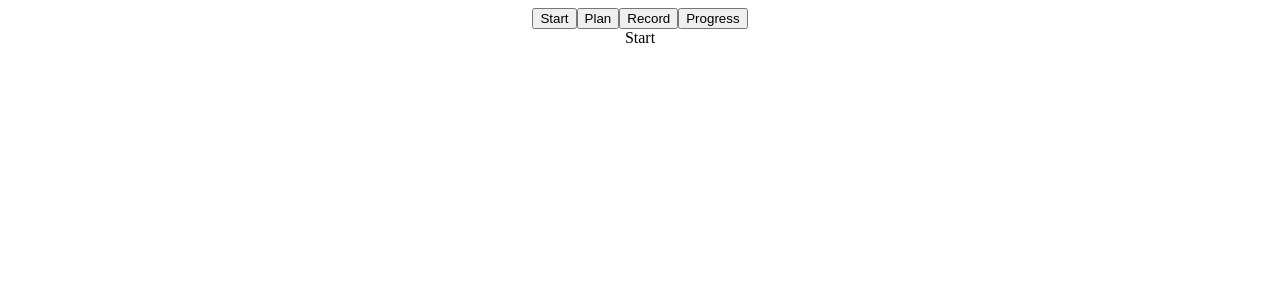
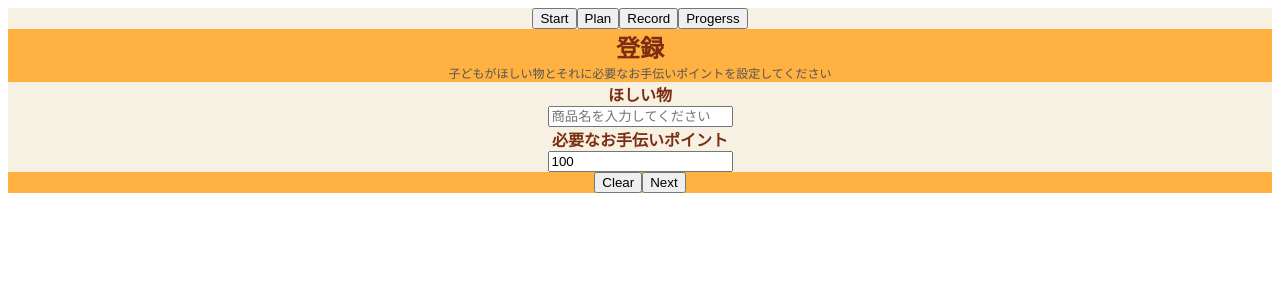
Before and after one commit to bvv-1/okane-no-kyouiku, a React (Vite) app: page / in a window 1280 px wide. Shown: the top 300 px of the page. Built offline with nearby package versions, Linux system fonts and the light colour scheme; no server answers; the HTML template or start-up script is replaced by a standard one.

Commit message:
fix Start

```diff
--- a/src/App.css
+++ b/src/App.css
@@ -1,4 +1,45 @@
 /* CSSです */
 .App {
   text-align: center;
+  background-color: #f7f1e3;
+  color: #555;
 }
+
+.title {
+  background-color: #ffb142;
+}
+
+.buttons {
+  background-color: #ffb142;
+}
+
+/* タイポグラフィ */
+h1 {
+  margin: 0;
+  font-size: 24px;
+  font-weight: bold;
+	color: #7C2D12;
+}
+h2 {
+  margin: 0;
+  font-size: 20px;
+  font-weight: bold;
+	color: #7C2D12;
+}
+h3 {
+  margin: 0;
+  font-size: 16px;
+  font-weight: bold;
+	color: #7C2D12;
+}
+p {
+  margin: 0;
+  font-size: 12px;
+  font-weight: normal;
+}
+.small {
+  font-size: 10px;
+}
+.caption {
+  font-size: 6px;
+}
--- a/src/App.tsx
+++ b/src/App.tsx
@@ -24,22 +24,58 @@ export default function App() {
   return (
     <div className="App">
       {data}
-      <button onClick={() => setUIState(UIState.Start)}><Start /></button>
-      <button onClick={() => setUIState(UIState.Plan)}><Plan /></button>
-      <button onClick={() => setUIState(UIState.Record)}><Record /></button>
-      <button onClick={() => setUIState(UIState.Progress)}><Progress /></button>
+      <button onClick={() => setUIState(UIState.Start)}>Start</button>
+      <button onClick={() => setUIState(UIState.Plan)}>Plan</button>
+      <button onClick={() => setUIState(UIState.Record)}>Record</button>
+      <button onClick={() => setUIState(UIState.Progress)}>Progerss</button>
 
-      {uiState === UIState.Start && <div>Start</div>}
-      {uiState === UIState.Plan && <div>Plan</div>}
-      {uiState === UIState.Record && <div>Record</div>}
-      {uiState === UIState.Progress && <div>Progress</div>}
+      <div>
+        {uiState === UIState.Start && <Start />}
+        {uiState === UIState.Plan && <Plan />}
+        {uiState === UIState.Record && <Record />}
+        {uiState === UIState.Progress && <Progress />}
+      </div>
     </div>
   )
 }
 
 // ここからをメインでいじってください!
 function Start() {
-  return <div>Start</div>
+  const [itemName, setItemName] = useState("")
+  const [requiredPoint, setRequiredPoint] = useState(100)
+
+  const handleOnClear = () => {
+    setItemName("")
+    setRequiredPoint(100)
+  }
+
+  const handleOnNext = () => {
+  }
+
+  return (<>
+    <div className="title">
+      <h1>登録</h1>
+      <p>子どもがほしい物とそれに必要なお手伝いポイントを設定してください</p>
+    </div>
+
+    <h3>ほしい物</h3>
+    <input type="text" placeholder="商品名を入力してください" value={itemName} onChange={(e) => {setItemName(e.target.value)}} />
+
+    <h3>必要なお手伝いポイント</h3>
+    <input type="number" placeholder="必要なポイント(1~1000)" value={requiredPoint} onChange={(e) => {setRequiredPoint(Number(e.target.value))}} />
+
+    <br />
+
+    <div className="buttons">
+      <button onClick={handleOnClear}>
+        Clear
+      </button>
+
+      <button onClick={handleOnNext}>
+        Next
+      </button>
+    </div>
+  </>)
 }
 
 function Plan() {
```
